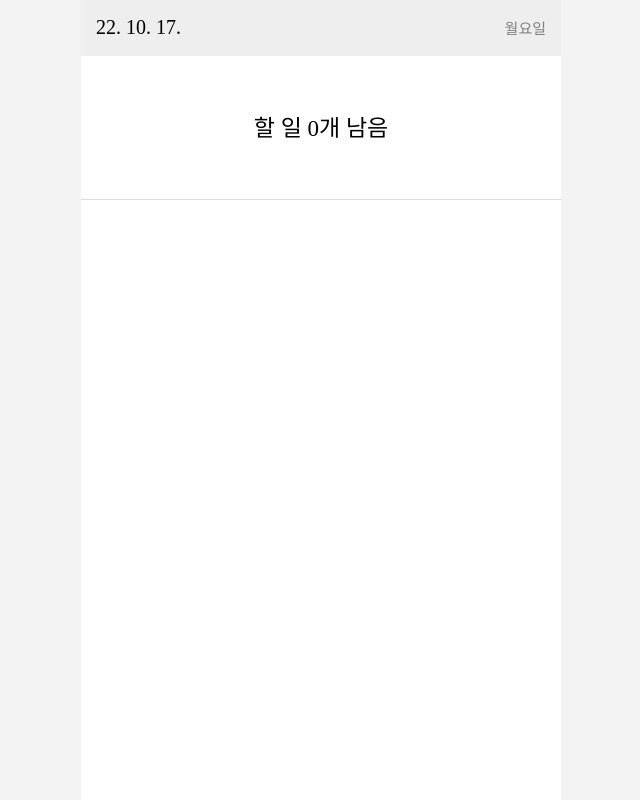
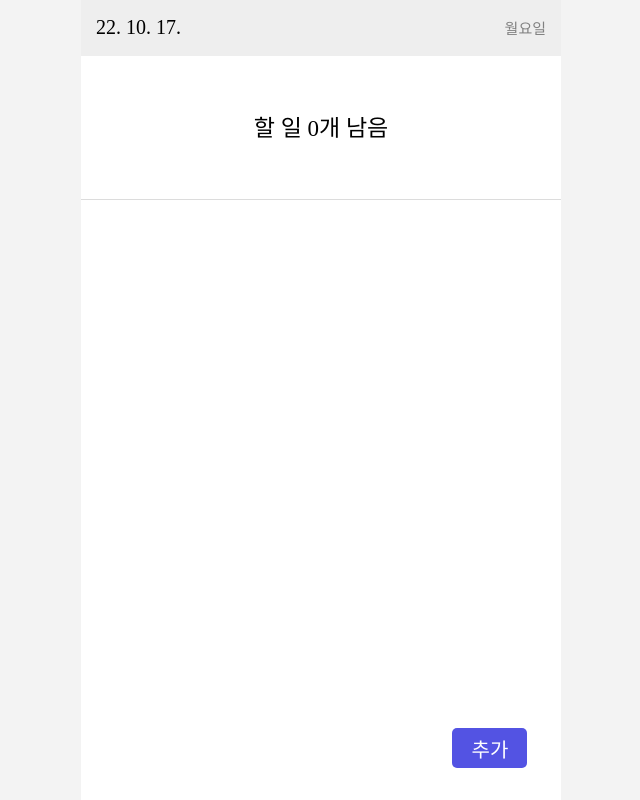
Before and after one commit to ShinjungOh/2022-todolist-challenge, a Next.js app in the folder 2022-10-15/: page /todolist in a window 1280 px wide. Shown: the whole page, without its empty margins (319-959 px from the left). Built offline with nearby package versions, Linux system fonts and the light colour scheme.

Commit message:
[ADD] 8th: TodoCreate 구현

```diff
--- a/2022-10-15/pages/todolist.tsx
+++ b/2022-10-15/pages/todolist.tsx
@@ -2,7 +2,7 @@ import React, { useEffect } from 'react';
 import styled from 'styled-components';
 import { useRouter } from 'next/router';
 
-import { TodoHeader } from '@components/todo';
+import { TodoCreate, TodoHeader } from '@components/todo';
 
 import { useTodoStores } from '../lib/store/stores';
 
@@ -23,6 +23,7 @@ const Todolist = () => {
   return (
     <Container>
       <TodoHeader />
+      <TodoCreate />
     </Container>
   );
 };
--- /dev/null
+++ b/2022-10-15/ui/components/todo/TodoCreate.tsx
@@ -0,0 +1,92 @@
+import React, { useState } from 'react';
+import styled from 'styled-components';
+
+const TodoCreate = () => {
+  const [isOpen, setIsOpen] = useState(false);
+  const [createItem, setCreateItem] = useState('');
+
+  const onToggleOpen = () => {
+    setIsOpen((prev) => !prev);
+  };
+
+  const onCreateTodo = (e: { target: { value: any; }; }) => {
+    const { value } = e.target;
+    setCreateItem(value);
+  };
+
+  const onSubmit = (e: { preventDefault: () => void; }) => {
+    e.preventDefault();
+    setCreateItem('');
+    setIsOpen(false);
+  };
+
+  return (
+    <>
+      {
+        isOpen
+        && (
+          <InputContainer>
+            <TodoForm onSubmit={onSubmit}>
+              <Input
+                value={createItem}
+                onChange={onCreateTodo}
+                placeholder="입력 후 enter를 눌러 제출"
+                autoFocus
+              />
+            </TodoForm>
+          </InputContainer>
+        )
+      }
+      <Button
+        onClick={onToggleOpen}
+      >
+        {isOpen ? '닫기' : '추가'}
+      </Button>
+    </>
+  );
+};
+
+export default TodoCreate;
+
+const InputContainer = styled.div`
+  width: 100%;
+  height: 25%;
+  position: absolute;
+  bottom: 0;
+  border-top: 1px solid #dcdcdc;
+  background-color: #eeeeee;
+`;
+
+const TodoForm = styled.form`
+  width: 100%;
+  height: 70%;
+  display: flex;
+  flex-direction: row;
+  justify-content: center;
+  align-items: center;
+`;
+
+const Input = styled.input`
+  width: 85%;
+  height: 40%;
+  border-radius: 5px;
+  border: none;
+  cursor: pointer;
+  padding: 5px 18px;
+  font-size: 17px;
+`;
+
+const Button = styled.button`
+  width: 75px;
+  height: 40px;
+  position: absolute;
+  bottom: 4%;
+  right: 7%;
+  border: none;
+  border-radius: 5px;
+  font-size: 20px;
+  color: white;
+  background-color: #5353e3;
+  cursor: pointer;
+  z-index: 2;
+`;
--- a/2022-10-15/ui/components/todo/index.tsx
+++ b/2022-10-15/ui/components/todo/index.tsx
@@ -1 +1,2 @@
 export { default as TodoHeader } from '@components/todo/Header';
+export { default as TodoCreate } from '@components/todo/TodoCreate';
```
